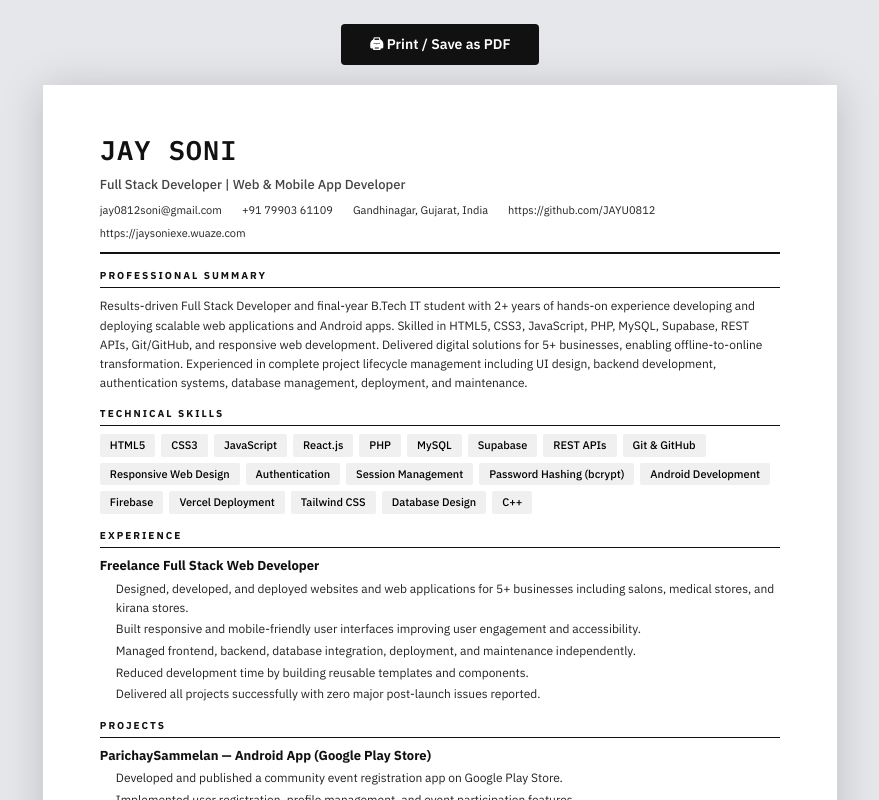
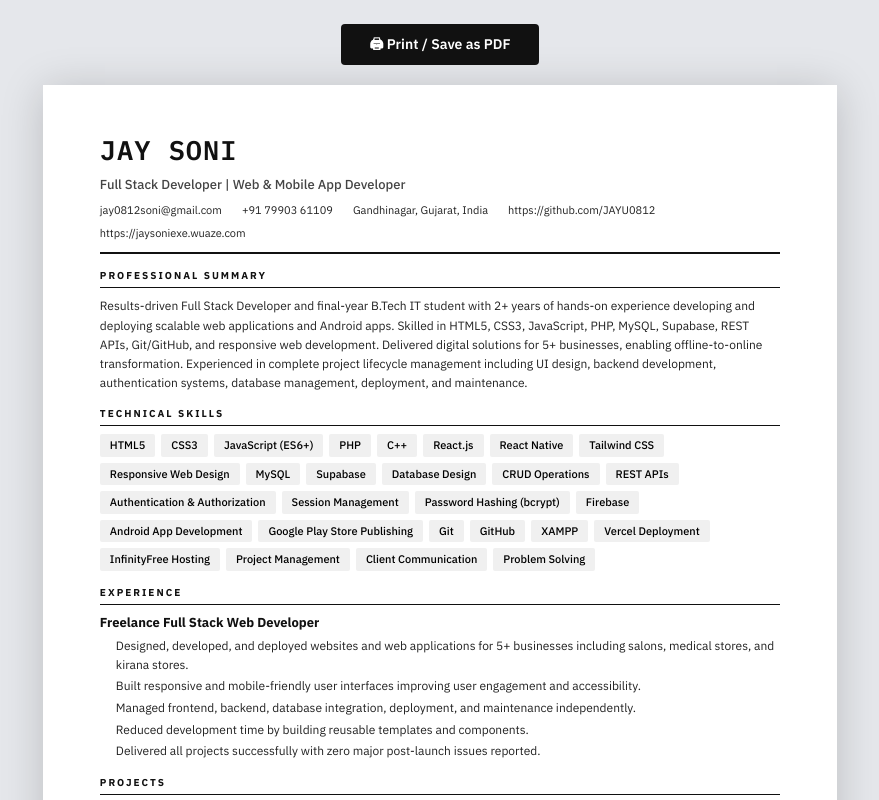
Before and after one commit to JAYU0812/portfolio, a React (Vite) app: page /resume in a window 1280 px wide. Shown: the top 800 px of the page, without its empty margins (200-1079 px from the left). Built offline with nearby package versions, Linux system fonts and the light colour scheme.

Commit message:
Update Resume.jsx

```diff
--- a/src/pages/Resume.jsx
+++ b/src/pages/Resume.jsx
@@ -304,24 +304,33 @@ export default function Resume() {
   {[
     "HTML5",
     "CSS3",
-            "JavaScript",
+    "JavaScript (ES6+)",
+    "PHP",
+    "C++",
     "React.js",
-            "PHP",
+    "React Native",
+    "Tailwind CSS",
+    "Responsive Web Design",
     "MySQL",
     "Supabase",
+    "Database Design",
+    "CRUD Operations",
     "REST APIs",
-            "Git & GitHub",
-            "Responsive Web Design",
-            "Authentication",
+    "Authentication & Authorization",
     "Session Management",
     "Password Hashing (bcrypt)",
-            "Android Development",
     "Firebase",
+    "Android App Development",
+    "Google Play Store Publishing",
+    "Git",
+    "GitHub",
+    "XAMPP",
     "Vercel Deployment",
-            "Tailwind CSS",
-            "Database Design",
-            "C++"
-          ].map(skill => (
+    "InfinityFree Hosting",
+    "Project Management",
+    "Client Communication",
+    "Problem Solving"
+  ].map((skill) => (
     <span className="skill-tag" key={skill}>
       {skill}
     </span>
```
Lines whose indentation alone changed are shown as unchanged.
